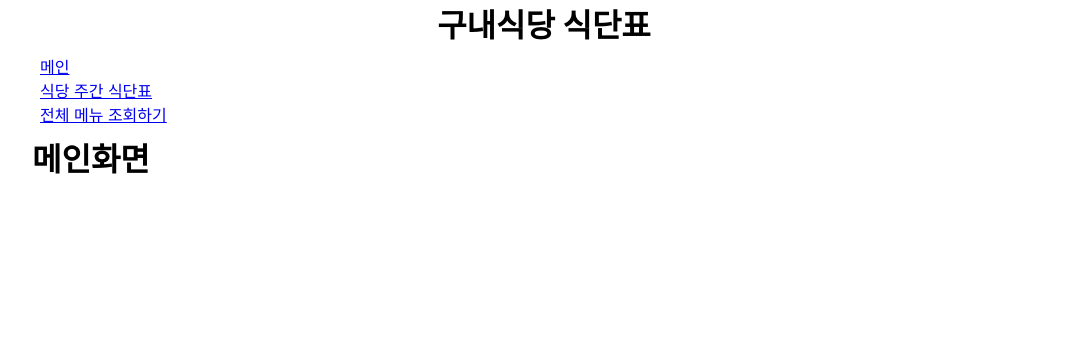
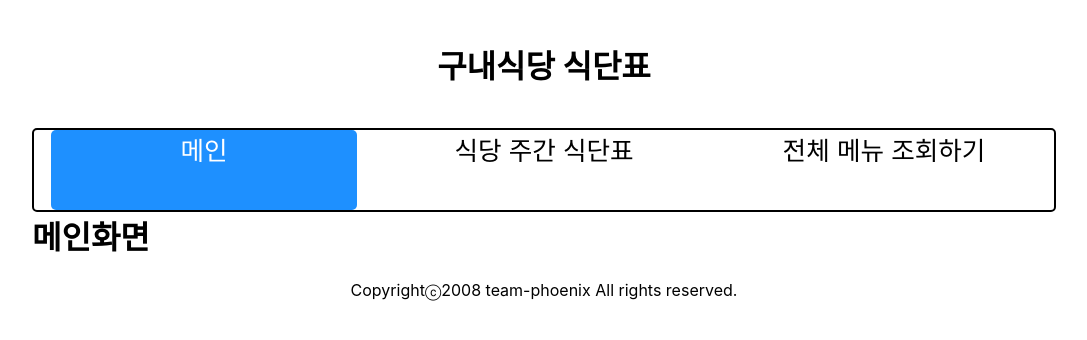
Before and after one commit to codeyaki/mtvs_cafeteria, a React (Create React App) app in the folder client/: page / in a window 1280 px wide. Shown: the top 340 px of the page, without its empty margins (96-1183 px from the left). Built offline with nearby package versions, Linux system fonts and the light colour scheme.

Commit message:
기본 css 추가

```diff
--- a/client/src/apis/MtvsCafeteriaAPICalls.js
+++ b/client/src/apis/MtvsCafeteriaAPICalls.js
@@ -3,7 +3,8 @@ import { GET_MENUS, GET_MENUS_DETAILS } from './../modules/MenuModule';
 import { NEW_REVIEW } from './../modules/ReviewModule';
 // const rootPath = 'https://mtvscafeteria-api.run.goorm.io'
 /** 테스트용 url */
-const rootPath = 'http://127.0.0.1:8888'
+// const rootPath = 'http://127.0.0.1:8888';
+const rootPath = 'http://172.30.1.54:8888';
 
 export function callGetWeekplanAPI(url){
     const requestURL = (url || rootPath) + '/week-menus';
--- /dev/null
+++ b/client/src/components/commons/Button.js
@@ -0,0 +1,11 @@
+
+function Button(props){
+    const {className, label, onClick, disabled, children} = props;
+    return (
+        <div className="buttonBox">
+            <button className="{className}" onClick={onClick} disabled={disabled}>{children}</button>
+        </div>
+    );
+}
+
+export default Button;
--- /dev/null
+++ b/client/src/components/commons/Footer.js
@@ -0,0 +1,11 @@
+
+function Footer(){
+    return (
+        <footer>
+            <p align="center">Copyrightⓒ2008 team-phoenix All rights reserved.</p>
+        </footer>
+
+    );
+}
+
+export default Footer;
--- a/client/src/components/commons/Navbar.js
+++ b/client/src/components/commons/Navbar.js
@@ -2,15 +2,17 @@ const { NavLink } = require("react-router-dom");
 
 
 function Navbar(){
-
+    const activeStyle = {
+        backgroundColor: 'dodgerblue',
+        borderRadius: '5px',
+        color: 'white',
+    }
     return (
-        <div>
-            <ul>
-                <li><NavLink to="/">메인</NavLink></li>
-                <li><NavLink to="/weekplans">식당 주간 식단표</NavLink></li>
-                <li><NavLink to="/menus">전체 메뉴 조회하기</NavLink></li>
-            </ul>
-        </div>
+        <nav>
+            <NavLink align='center' className="navATag" to="/" style={ ({ isActive }) => isActive? activeStyle: undefined }>메인</NavLink>
+            <NavLink align='center' className="navATag" to="/weekplans" style={ ({ isActive }) => isActive? activeStyle: undefined }>식당 주간 식단표</NavLink>
+            <NavLink align='center' className="navATag" to="/menus" style={ ({ isActive }) => isActive? activeStyle: undefined }>전체 메뉴 조회하기</NavLink>
+        </nav>
     );
 }
 
--- a/client/src/index.css
+++ b/client/src/index.css
@@ -29,8 +29,18 @@ h5{
 }
 h6{
   margin: 0px;
-}p{
+}
+p{
   margin: 0px;
+}
+a{
+  text-decoration-line: none;
+  color: black;
+  transition-duration: 500ms;
+}
+a:hover{
+  background-color: dodgerblue;
+  border-radius: 5px;
 }
 
 ul{
@@ -64,6 +74,7 @@ li{
   /* padding: 8px; */
   border: 1px solid black;
   border-radius: 20px;
+  margin-top: 10px;
 }
 
 .dayplanCard{
@@ -93,5 +104,58 @@ li{
 
 .reivewElement{
   margin-left: 8px;
+}
 
+button{
+  width: 100px;
+  margin-right: 20px;
+  height: 50px;
+  border-radius: 20px;
+  box-shadow: 3px 3px 3px black;
+  transition-duration: 500ms;
+  margin: 10px;
 }
+button:active{
+  box-shadow: none;
+  position: relative;
+  top: 2px;
+}
+
+.notiveBox{
+  margin-top: 20px;
+}
+
+
+header{
+  display: flex;
+  align-content: center;
+  align-items: center;
+  justify-content: center;
+  min-height: 10vmax;
+}
+
+nav{
+  display: flex;
+  justify-content: space-around;
+  justify-items: center;
+  align-content: center;
+  align-items: center;
+  height: 10vmin;
+  border: 2px solid black;
+  border-radius: 5px;
+}
+
+.navATag{
+  width: 30%;
+  height: 100%;
+  font-size: 2vmax;
+}
+
+footer{
+  display: flex;
+  justify-content: center;
+  justify-items: center;
+  align-content: center;
+  align-items: center;
+  height: 5vmax;
+}
--- a/client/src/layouts/Layout.js
+++ b/client/src/layouts/Layout.js
@@ -1,6 +1,7 @@
 import { Outlet } from "react-router-dom";
 import Header from './../components/commons/Header';
 import Navbar from './../components/commons/Navbar';
+import Footer from './../components/commons/Footer';
 
 
 function Layout() {
@@ -10,6 +11,7 @@ function Layout() {
             <Header/>
             <Navbar/>
             <Outlet/>
+            <Footer/>
         </div>
     );
 }
--- a/client/src/pages/MenuDetails.js
+++ b/client/src/pages/MenuDetails.js
@@ -41,7 +41,9 @@ function MenuDetails() {
 
                 </>
             }
-            <button onClick={ () => window.location.href=`/review/new/${menuCode}`}>리뷰 작성하기</button>
+            <div className='buttonBox'>
+                <button onClick={ () => window.location.href=`/review/new/${menuCode}`}>리뷰 작성하기</button>
+            </div>
         </>
 
     );
--- a/client/src/pages/Menus.js
+++ b/client/src/pages/Menus.js
@@ -4,6 +4,7 @@ import { useEffect } from 'react';
 import { useSelector, useDispatch } from 'react-redux';
 import { callGetMenuAPI } from './../apis/MtvsCafeteriaAPICalls';
 import Menu from './../components/card/Menu';
+import Button from './../components/commons/Button';
 
 
 function Menus(){
@@ -18,11 +19,16 @@ function Menus(){
 
     return (
         <div>
+            <div className='buttonBox'>
+                {results.previous?
+                    <button onClick={() => {dispatch(callGetMenuAPI(results.previous))}}>이전</button>
+                    : <button style={{'backgroundColor': 'gray', color: 'white'}}>마지막입니다</button>}
+                {results.next?
+                    <button onClick={() => {dispatch(callGetMenuAPI(results.next))}}>다음</button>
+                    : <button style={{'backgroundColor': 'gray', color: 'white'}}>마지막입니다</button>}
+            </div>
+            <br/>
             <h1>메뉴 목록</h1>
-            <div>
-                {results.previous? <button onClick={() => {dispatch(callGetMenuAPI(results.previous))}}>이전</button> : null}
-                {results.next? <button onClick={() => {dispatch(callGetMenuAPI(results.next))}}>다음</button> : null}
-            </div>
             <ul>
                 {menuList?.map((menu)=><Menu key={menu.menuCode} menu={menu}/>)}
             </ul>
--- a/client/src/pages/NewReview.js
+++ b/client/src/pages/NewReview.js
@@ -56,7 +56,9 @@ function NewReview(){
 
     return (
         <>
-            <button>뒤로가기</button>
+            <div className='buttonBox'>
+                <button onClick={() => window.location.href=`/menus/${menuCode}`}>뒤로가기</button>
+            </div>
             <h1>{menuDetail.menu?.menuName} 리뷰 추가하기</h1>
             <label>닉네임: </label>
             <input type="text" name="nickname" id="nickname" placeholder='닉네임을 입력하세요' onChange={onChangehandler}/>
--- a/client/src/pages/Weekplans.js
+++ b/client/src/pages/Weekplans.js
@@ -15,15 +15,21 @@ function Weekplans(){
     );
     return weekplan && (
         <article>
-            {results.previousWeek? <button onClick={() => dispatch(callGetWeekplanAPI(results?.previousWeek))}>이전 주</button> : null}
-            {results.nextWeek? <button onClick={() => dispatch(callGetWeekplanAPI(results?.nextWeek))}>다음 주</button> : null}
             <h1>식당 주간 식단표</h1>
             <h2>시작일: {weekplan.weekStart}</h2>
             <h2>종료일: {weekplan.weekEnd}</h2>
+            <div className='buttonBox'>
+                {results.previousWeek?
+                    <button onClick={() => dispatch(callGetWeekplanAPI(results?.previousWeek))}>이전주</button>
+                    : <button style={{'backgroundColor': 'gray', color: 'white'}}>마지막입니다</button>}
+                {results.nextWeek?
+                    <button onClick={() => dispatch(callGetWeekplanAPI(results?.nextWeek))}>다음주</button>
+                    : <button style={{'backgroundColor': 'gray', color: 'white'}}>마지막입니다</button>}
+            </div>
             <ul className='dayplanList'>
                 {weekplan.days.map((day, index) => {return <Dayplan key={day.dayplanCode} day={day} index={index}/>})}
             </ul>
-            <div>
+            <div className='notiveBox'>
                 <h2>식당 공지사항</h2>
                 <p>{weekplan.weekNotice}</p>
             </div>
```
Also changed, not shown: 1 other file (tests, documents, lock files or other folders).
